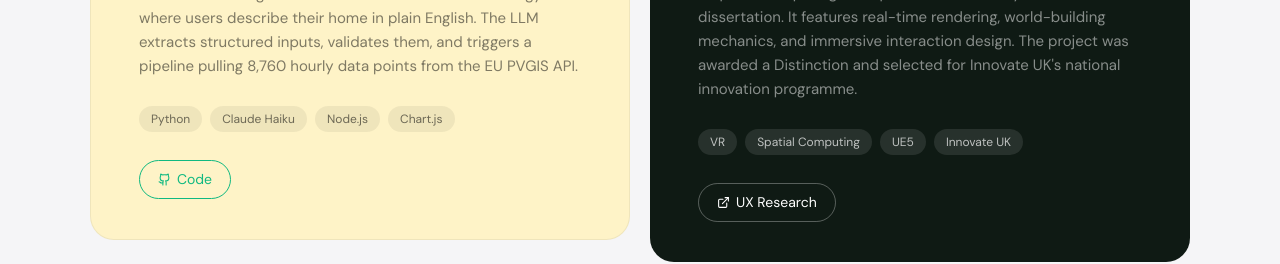
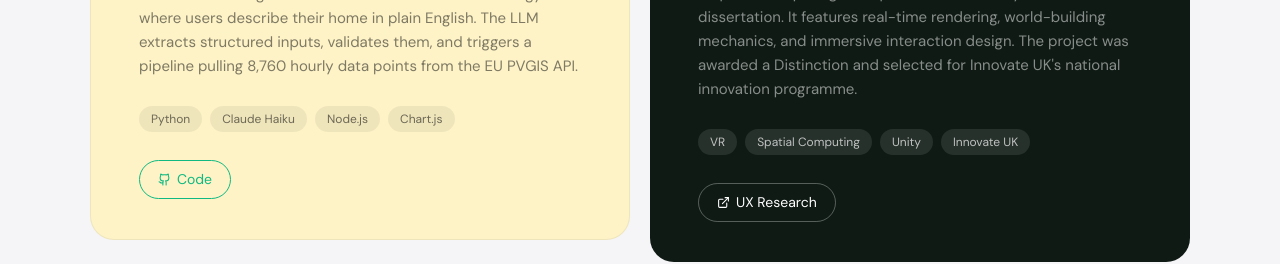
Before and after one commit to ShivaShanmukh/portfolio, a React (Vite) app: page / in a window 1280 px wide. Shown: the part 2400-2664 px from the top of the page. Built offline with nearby package versions, Linux system fonts and the light colour scheme.

Commit message:
Fix: Change ANT project tag from UE5 to Unity

```diff
--- a/src/App.jsx
+++ b/src/App.jsx
@@ -82,7 +82,7 @@ const PROJECTS = [
     name: "ANT: The Backyard Odyssey",
     tagline: "A+ Distinction. Selected for Innovate UK.",
     description: "A spatial computing VR experience built as my Masters dissertation. It features real-time rendering, world-building mechanics, and immersive interaction design. The project was awarded a Distinction and selected for Innovate UK's national innovation programme.",
-    tags: ["VR", "Spatial Computing", "UE5", "Innovate UK"],
+    tags: ["VR", "Spatial Computing", "Unity", "Innovate UK"],
     live: null,
     github: null,
     miro: "https://miro.com/app/board/uXjVL9BTCNI=/?share_link_id=141665411617",
```
